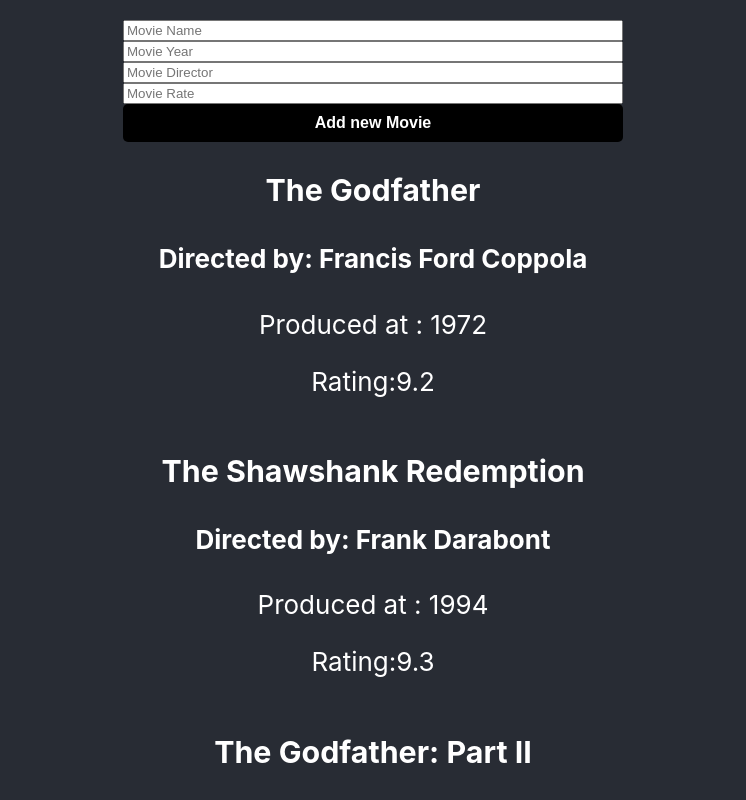
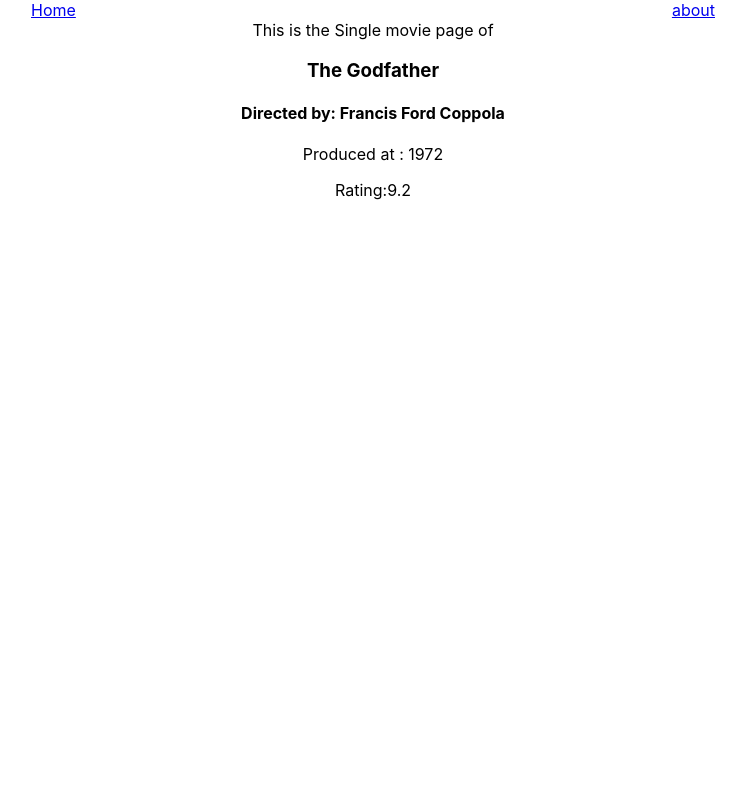
Before and after one commit to halitbatur/iqlbps-react, a React (Create React App) app: page /movie/1 in a window 1280 px wide. Shown: the top 800 px of the page, without its empty margins (267-1013 px from the left). Built offline with nearby package versions, Linux system fonts and the light colour scheme.

Commit message:
finish router demo

```diff
--- a/package.json
+++ b/package.json
@@ -8,6 +8,7 @@
     "@testing-library/user-event": "^13.5.0",
     "react": "^18.2.0",
     "react-dom": "^18.2.0",
+    "react-router-dom": "^6.4.3",
     "react-scripts": "5.0.1",
     "web-vitals": "^2.1.4"
   },
--- a/src/App.js
+++ b/src/App.js
@@ -1,88 +1,23 @@
-import React, { useState } from "react";
+import React from "react";
 import "./App.css";
-import Button from "./components/Button";
-import MovieCard from "./components/MovieCard";
-import { movies } from "./const";
-
-// We will have to initalize a state with the movies array
-// Create a state to keep track of the forms values
-// When the form is submited, we take this data and add it to the
-// movies array
+import Home from "./containers/Home";
+import { Routes, Route, Link } from "react-router-dom";
+import About from "./containers/About";
+import SingleMovie from "./containers/SingleMovie";
 
 function App() {
-  const [newMovieInput, setNewMovieInput] = useState({});
-  const [moviesList, setMoviesList] = useState(movies);
-
-  const handleOnChange = (event) => {
-    const keyName = event.target.name;
-    const value = event.target.value;
-    setNewMovieInput((prev) => {
-      // Copy the previous object (state) and only change the keyName that I want
-      // prev is aka newMovieInput
-      return { ...prev, [keyName]: value };
-    });
-  };
-
-  const handleSubmit = (event) => {
-    event.preventDefault();
-    setMoviesList((prev) => {
-      return [newMovieInput, ...prev];
-    });
-    // Clear the form
-    setNewMovieInput({
-      title: "",
-      year: "",
-      director: "",
-      rate: "",
-    });
-  };
-
   return (
     <div className="App">
-      <header className="App-header">
-        <form
-          style={{
-            display: "flex",
-            flexDirection: "column",
-            marginTop: "20px",
-            width: "500px",
-          }}
-          onSubmit={handleSubmit}
-        >
-          <input
-            type="text"
-            placeholder="Movie Name"
-            name="title"
-            value={newMovieInput.title}
-            onChange={handleOnChange}
-          />
-          <input
-            type="text"
-            placeholder="Movie Year"
-            name="year"
-            value={newMovieInput.year}
-            onChange={handleOnChange}
-          />
-          <input
-            type="text"
-            placeholder="Movie Director"
-            name="director"
-            value={newMovieInput.director}
-            onChange={handleOnChange}
-          />
-          <input
-            type="number"
-            placeholder="Movie Rate"
-            name="rate"
-            value={newMovieInput.rate}
-            onChange={handleOnChange}
-          />
-          <Button type="submit" text={"Add new Movie"} />
-        </form>
-        {moviesList.map((movie) => {
-          return <MovieCard {...movie} />;
-        })}
-      </header>
+      <div style={{ display: "flex", justifyContent: "space-around" }}>
+        <Link to="/home">Home</Link>
+        <Link to="/about">about</Link>
+      </div>
+
+      <Routes>
+        <Route path="/home" element={<Home />} />
+        <Route path="/about" element={<About />} />
+        <Route path="/movie/:id" element={<SingleMovie />} />
+      </Routes>
     </div>
   );
 }
--- a/src/components/MovieCard/index.js
+++ b/src/components/MovieCard/index.js
@@ -1,5 +1,4 @@
 import React from "react";
-import Button from "../Button";
 
 const MovieCard = (props) => {
   return (
--- /dev/null
+++ b/src/containers/About/index.js
@@ -0,0 +1,7 @@
+import React from "react";
+
+function About() {
+  return <div>About</div>;
+}
+
+export default About;
--- a/src/const.js
+++ b/src/containers/Home/const.js
@@ -4,17 +4,20 @@ export const movies = [
     year: 1972,
     director: "Francis Ford Coppola",
     rate: 9.2,
+    id: 1,
   },
   {
     title: "The Shawshank Redemption",
     year: 1994,
     director: "Frank Darabont",
     rate: 9.3,
+    id: 2,
   },
   {
     title: "The Godfather: Part II",
     year: 1974,
     director: "Francis Ford Coppola",
     rate: 9,
+    id: 3,
   },
 ];
--- /dev/null
+++ b/src/containers/Home/index.js
@@ -0,0 +1,95 @@
+import React, { useState } from "react";
+import { Link } from "react-router-dom";
+import "../../App.css";
+import Button from "../../components/Button";
+import MovieCard from "../../components/MovieCard";
+import { movies } from "./const";
+
+// We will have to initalize a state with the movies array
+// Create a state to keep track of the forms values
+// When the form is submited, we take this data and add it to the
+// movies array
+
+function Home() {
+  const [newMovieInput, setNewMovieInput] = useState({});
+  const [moviesList, setMoviesList] = useState(movies);
+
+  const handleOnChange = (event) => {
+    const keyName = event.target.name;
+    const value = event.target.value;
+    setNewMovieInput((prev) => {
+      // Copy the previous object (state) and only change the keyName that I want
+      // prev is aka newMovieInput
+      return { ...prev, [keyName]: value };
+    });
+  };
+
+  const handleSubmit = (event) => {
+    event.preventDefault();
+    setMoviesList((prev) => {
+      return [newMovieInput, ...prev];
+    });
+    // Clear the form
+    setNewMovieInput({
+      title: "",
+      year: "",
+      director: "",
+      rate: "",
+    });
+  };
+
+  return (
+    <div className="App">
+      <header className="App-header">
+        <form
+          style={{
+            display: "flex",
+            flexDirection: "column",
+            marginTop: "20px",
+            width: "500px",
+          }}
+          onSubmit={handleSubmit}
+        >
+          <input
+            type="text"
+            placeholder="Movie Name"
+            name="title"
+            value={newMovieInput.title}
+            onChange={handleOnChange}
+          />
+          <input
+            type="text"
+            placeholder="Movie Year"
+            name="year"
+            value={newMovieInput.year}
+            onChange={handleOnChange}
+          />
+          <input
+            type="text"
+            placeholder="Movie Director"
+            name="director"
+            value={newMovieInput.director}
+            onChange={handleOnChange}
+          />
+          <input
+            type="number"
+            placeholder="Movie Rate"
+            name="rate"
+            value={newMovieInput.rate}
+            onChange={handleOnChange}
+          />
+          <Button type="submit" text={"Add new Movie"} />
+        </form>
+        {moviesList.map((movie) => {
+          return (
+            <Link to={`/movie/${movie.id}`} key={movie.id}>
+              <MovieCard {...movie} />;
+            </Link>
+          );
+        })}
+      </header>
+    </div>
+  );
+}
+
+export default Home;
--- /dev/null
+++ b/src/containers/SingleMovie/index.js
@@ -0,0 +1,17 @@
+import React from "react";
+import { useParams } from "react-router-dom";
+import MovieCard from "../../components/MovieCard";
+import { movies } from "../Home/const";
+
+function SingleMovie() {
+  const { id } = useParams();
+  const currentMovie = movies.find((movie) => Number(movie.id) === Number(id));
+
+  return (
+    <div>
+      This is the Single movie page of <MovieCard {...currentMovie} />
+    </div>
+  );
+}
+
+export default SingleMovie;
--- a/src/index.js
+++ b/src/index.js
@@ -1,13 +1,16 @@
-import React from 'react';
-import ReactDOM from 'react-dom/client';
-import './index.css';
-import App from './App';
-import reportWebVitals from './reportWebVitals';
+import React from "react";
+import ReactDOM from "react-dom/client";
+import "./index.css";
+import App from "./App";
+import reportWebVitals from "./reportWebVitals";
+import { BrowserRouter } from "react-router-dom";
 
-const root = ReactDOM.createRoot(document.getElementById('root'));
+const root = ReactDOM.createRoot(document.getElementById("root"));
 root.render(
   <React.StrictMode>
-    <App />
+    <BrowserRouter>
+      <App />
+    </BrowserRouter>
   </React.StrictMode>
 );
 
```
Also changed, not shown: 1 other file (tests, documents, lock files or other folders).
